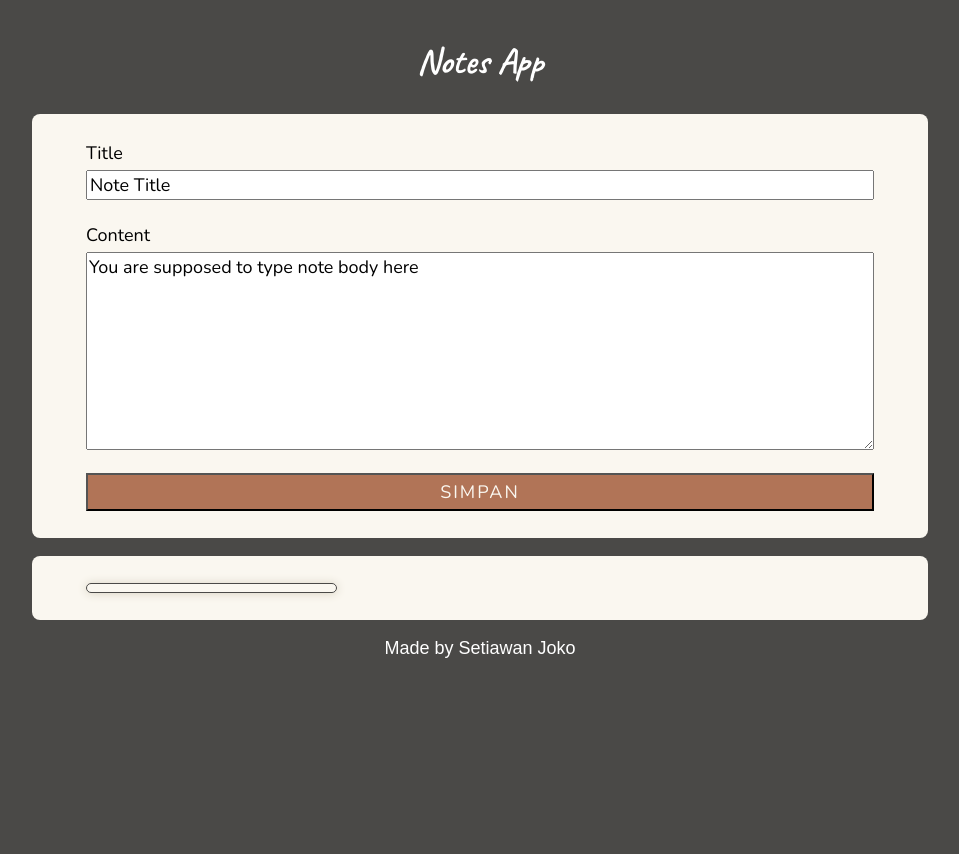
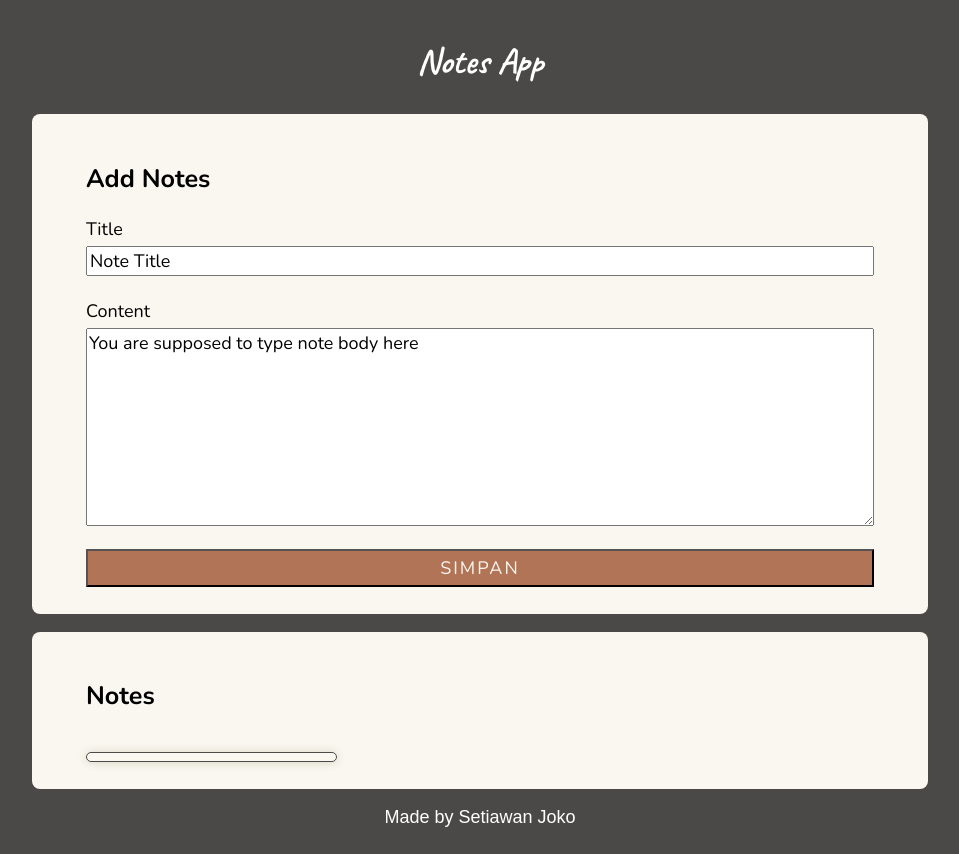
Before and after one commit to setiawanjoko/submission-fe-first, a website with bundled scripts: page index.html in a window 1280 px wide. Shown: the whole page, without its empty margins (160-1119 px from the left). Before the commit the page ends 800 px from the top, so only its background shows below. Built offline with nearby package versions, Linux system fonts and the light colour scheme.

Commit message:
Add | Card title

```diff
--- a/assets/css/style.css
+++ b/assets/css/style.css
@@ -4,6 +4,10 @@ form {
     background-color: var(--main-light);
     padding: 1rem 1rem;
     border-radius: 8px;
+}
+
+.card-title {
+    font-size: 1.4rem;
 }
 
 .form-group {
@@ -34,7 +38,11 @@ button {
     padding: 1rem;
 }
 
-.list > * {
+.list > .card-title {
+    grid-column: span 3;
+}
+
+.list > note-item {
     padding: 4px 8px;
     border: 1px solid var(--main-dark);
     border-radius: 5px;
@@ -59,6 +67,8 @@ button {
         grid-template-columns: 1fr 1fr 1fr;
         padding: 1.5rem 3rem;
     }
+
+
 }
 
 /* CSS Rules for tablet */
--- a/index.html
+++ b/index.html
@@ -11,6 +11,7 @@
 <body>
     <app-logo></app-logo>
     <form>
+        <h2 class="card-title">Add Notes</h2>
         <div class="form-group">
             <label for="notetitle">Title</label>
             <input type="text" name="notetitle" id="notetitle" value="Note Title" minlength="10" autocomplete="off" required aria-describedby="titleValidation">
@@ -25,7 +26,9 @@
             <button type="submit" formnovalidate>Simpan</button>
         </div>
     </form>
-    <main class="list" id="notesList"></main>
+    <main class="list" id="notesList">
+        <h2 class="card-title">Notes</h2>
+    </main>
     <app-footer></app-footer>
 </body>
 </html>
```
